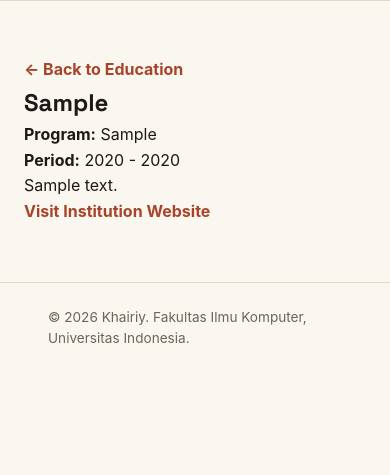
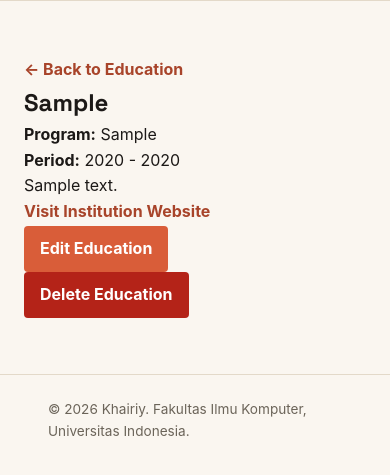
Before and after one commit to naufalkhairiy/myportofolio, a Django app: page /education/00000000-0000-0000-0000-000000000001/ in a window 390 px wide; the page is wider, and only the part inside the window is pictured. Shown: the part 74-549 px from the top of that part. Run offline with Django 5.2, Linux system fonts and the light colour scheme; tables that the repository leaves empty hold one stand-in row (values such as "Sample post").

Commit message:
feat: add education update and delete

```diff
--- a/main/views.py
+++ b/main/views.py
@@ -63,6 +63,8 @@ def create_education(request):
     }
 
     return render(request, "education_forms.html", context)
+
+
 
 def create_project(request):
     form = ProjectForm(request.POST or None)
--- a/static/css/style.css
+++ b/static/css/style.css
@@ -643,3 +643,26 @@ h1, .brand {
         text-align: center;
     }
 }
+
+.education-detail-action {
+    display: flex;
+    align-items: center;
+    gap: 0.75rem;
+    margin-top: 1.5rem;
+}
+
+.education-detail-action form {
+    margin: 0;
+}
+
+@media (max-width: 600px) {
+    .education-detail-action {
+        align-items: stretch;
+        flex-direction: column;
+    }
+
+    .education-detail-action .button {
+        width: 100%;
+        text-align: center;
+    }
+}
--- a/templates/education_detail.html
+++ b/templates/education_detail.html
@@ -56,6 +56,31 @@
                 </p>
             {% endif %}
 
+            <div class="education-detail-actions">
+
+                <a
+                    href="{% url 'main:update_education' education.id %}"
+                    class="button"
+                >
+                    Edit Education
+                </a>
+
+                <form
+                    method="post"
+                    action="{% url 'main:delete_education' education.id %}"
+                    onsubmit="return confirm('Are you sure you want to delete this education?');"
+                >
+                    {% csrf_token %}
+
+                    <button
+                        type="submit"
+                        class="button button-danger"
+                    >
+                        Delete Education
+                    </button>
+                </form>
+            </div>
+
         </div>
     </section>
 </main>
```
